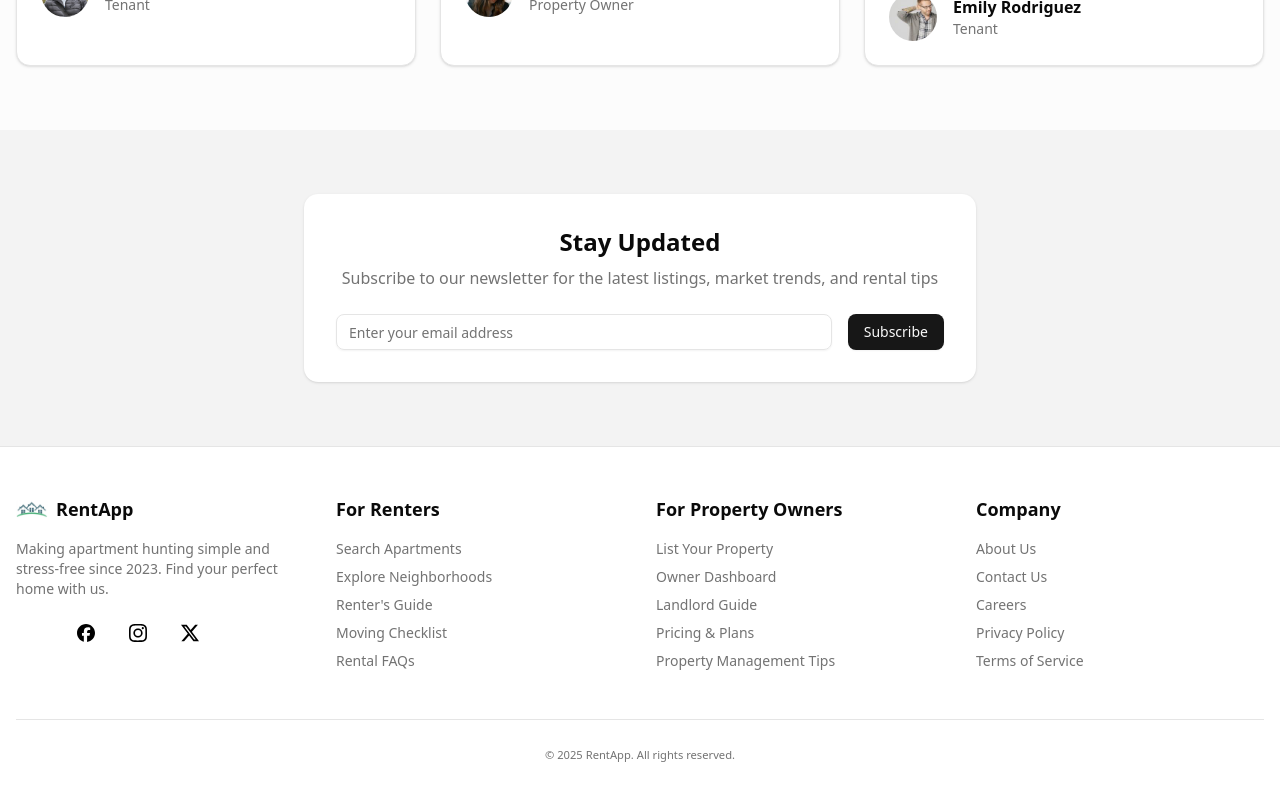
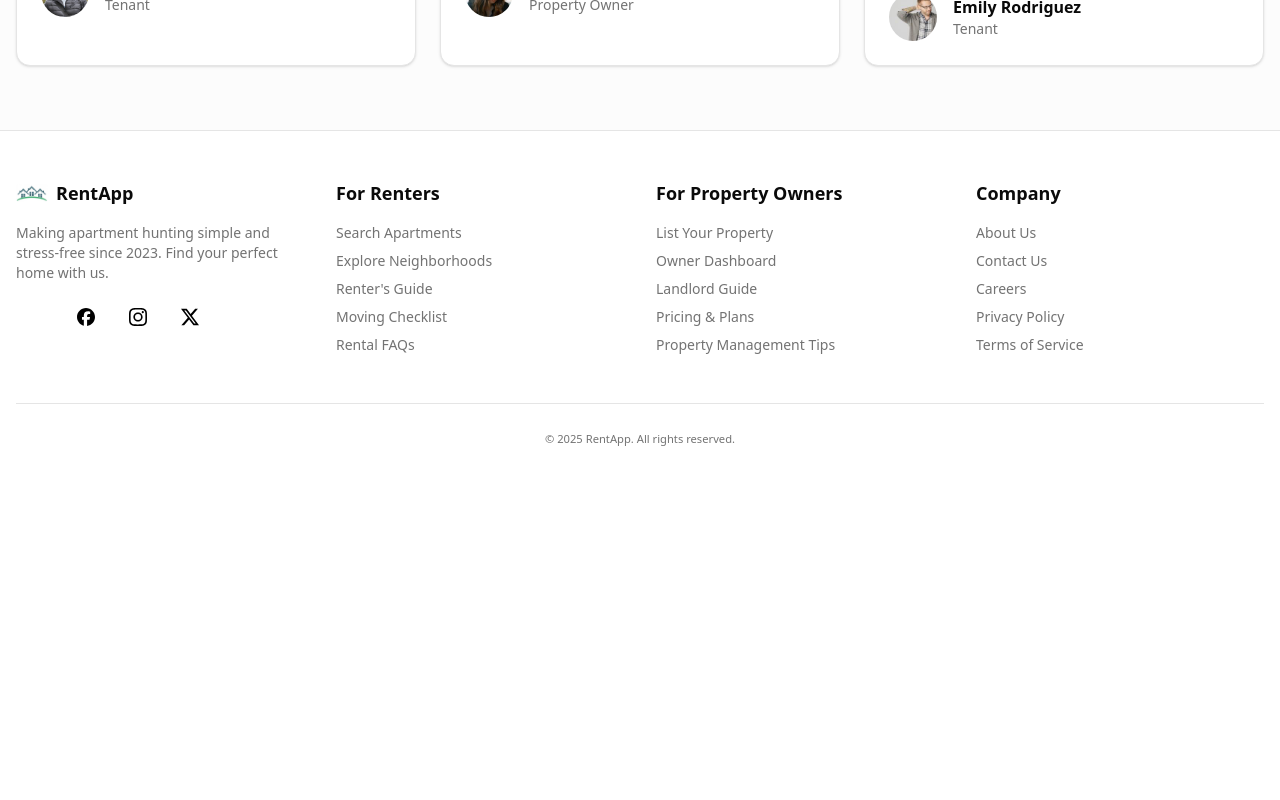
Before and after one commit to keremenen/rent-app, a Next.js app: page / in a window 1280 px wide. Shown: the part 2832-3632 px from the top of the page. After the commit the page ends 3328 px from the top, so only its background shows below. Built offline with nearby package versions, Linux system fonts and the light colour scheme; no server answers; the database is empty.

Commit message:
Comment newsletter

```diff
--- a/src/app/page.tsx
+++ b/src/app/page.tsx
@@ -29,7 +29,7 @@ export default async function Home() {
       <PopularNeighborhoods neighborhoods={popularNeighborhoods} />
       <PropertyOwners />
       <Testimonials />
-      <Newsletter />
+      {/* <Newsletter /> */}
     </main>
   );
 }
```
